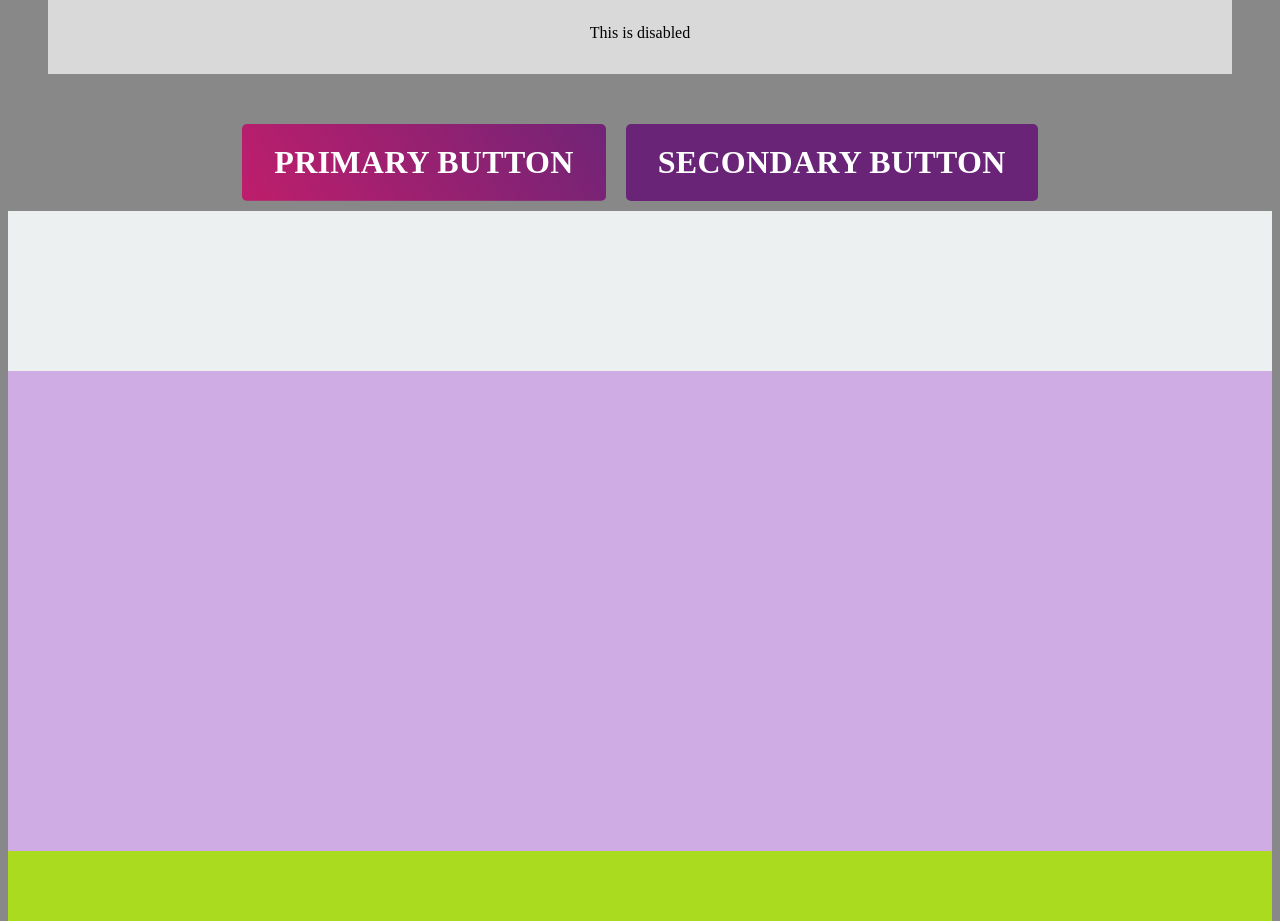
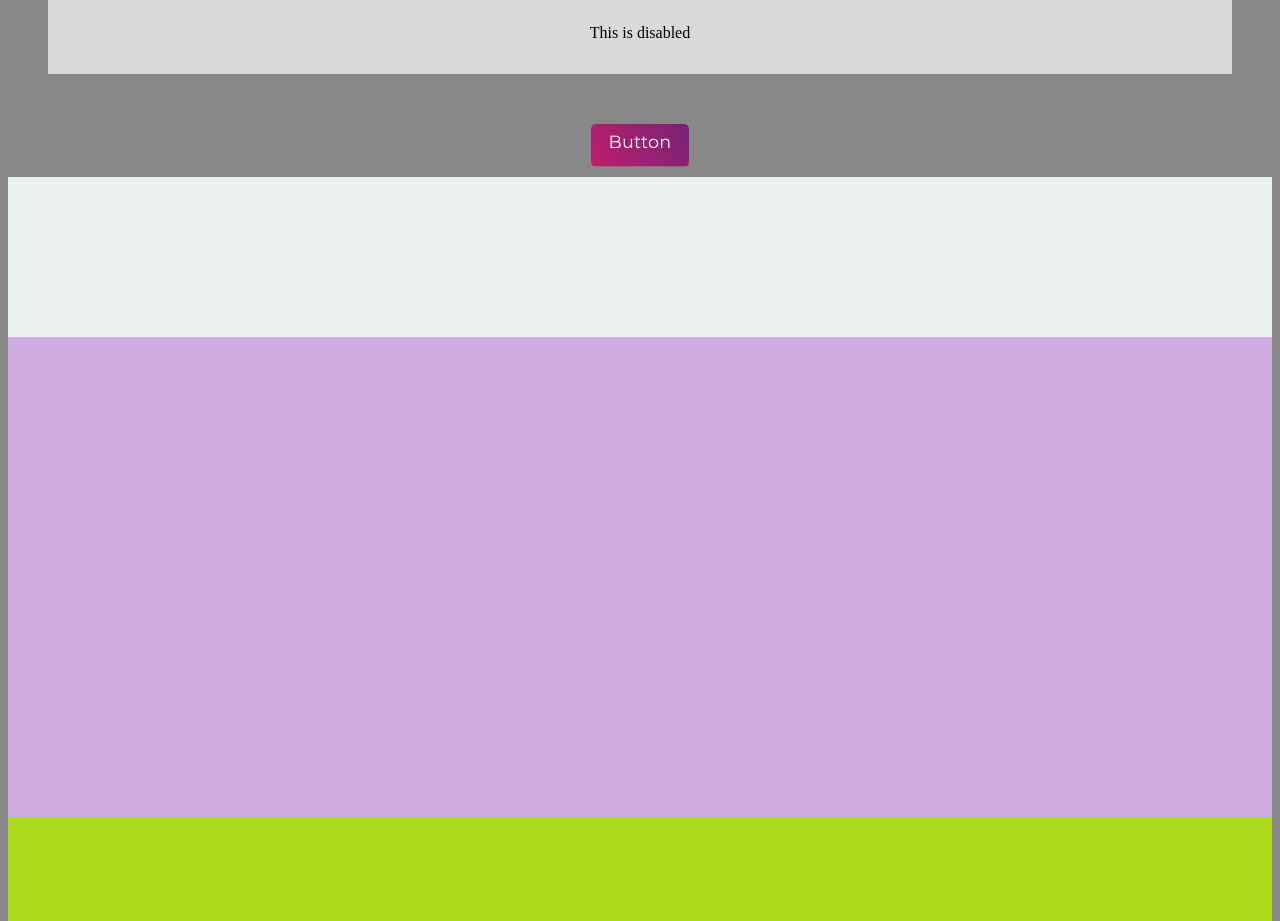
Before and after one commit to zapify-ui/zapify, a React (Create React App) app: page / in a window 1280 px wide. Shown: the part 840-1761 px from the top of the page. Built offline with nearby package versions, Linux system fonts and the light colour scheme.

Commit message:
button fixed

```diff
--- a/src/App.jsx
+++ b/src/App.jsx
@@ -11,7 +11,6 @@ function App() {
     <div className="App">
       <div>
         <Typography variant="h1">Zapify</Typography>
-
         <Box color="boxPrimary" p={2} m={2.5} />
         <Box color="boxSecondary" p={2} m={2.5} />
         <Box color="boxTertiary" p={2} m={2.5} />
@@ -19,9 +18,7 @@ function App() {
         <Box color="darkSecondary" p={2} m={2.5} />
         <Box color="darkTertiary" p={2} m={2.5} />
         <Box color="disabled" p={2} m={2.5} />
-        <Button color="primaryButton">Primary Button</Button>
-        <Button color="secondaryButton">Secondary Button</Button>
-
+        <Button color="primaryButton">Button</Button>
         <Container type="fluid" maxWidth="sm" />
         <Container type="fluid" maxWidth="md" />
         <Container type="fluid" maxWidth="xl" />
--- a/src/Components/Inputs/Buttons/Buttons.jsx
+++ b/src/Components/Inputs/Buttons/Buttons.jsx
@@ -1,12 +1,13 @@
 import React, { Component } from "react";
 import Proptypes from "prop-types";
+import Typography from "../../Data Display/Typography/Typography";
 import "./styles.scss";
 
 export default class Button extends Component {
   render() {
     return (
       <a href className={`${this.props.color} `}>
-        {this.props.children}
+        <Typography> {this.props.children}</Typography>
       </a>
     );
   }
--- a/src/Components/Inputs/Buttons/styles.scss
+++ b/src/Components/Inputs/Buttons/styles.scss
@@ -4,14 +4,13 @@
   position: relative;
   display: inline-block;
   vertical-align: middle;
-  padding: 0 0.6em;
+  padding: 0 0.3em;
   height: 2.4em;
   border-radius: 5px;
-  line-height: 2.4;
+  line-height: 2.1;
   overflow: hidden;
   color: $defaultw;
-  font-weight: bold;
-  font-size: 2em;
+  font-size: 1.1em;
   margin: 10px 10px 10px 10px;
   letter-spacing: 0.01em;
   max-width: 100%;
@@ -21,10 +20,8 @@
   padding: 0 1em;
   user-select: none;
   cursor: pointer;
-
   text-align: center;
   text-decoration: none;
-  text-transform: uppercase;
   -webkit-tap-highlight-color: rgba(0, 0, 0, 0);
   -webkit-tap-highlight-color: transparent;
   &:before {
@@ -39,7 +36,7 @@
     // background-color: $primaryColor;
     //background: linear-gradient( 180deg, darken($primaryColor,5%), darken($secondaryColor,5%) 50%, $primaryColor 50%, $secondaryColor );
     background: linear-gradient(60deg, $primaryColor, $secondaryColor);
-    background-size: 100% 200% ;
+    background-size: 100% 200%;
     background-position: 0 100%;
     transition: background-color 400ms;
   }
@@ -55,19 +52,13 @@
     padding-top: 120%;
     border-radius: 100%;
     opacity: 0;
-    transform: translateX(-50%) translateY(-50%) scale(0.2);
+    transform: translateX(-50%) translateY(-50%) scale(0.09);
     transition: opacity 500ms, transform 500ms;
     transition-delay: 0, 100ms;
   }
-  &:hover {
-    .no-touch & {
-      &:before {
-        background-color: darken(#39cccc, 5%);
-      }
-    }
-  }
+
   &:active {
-    color: #fff;
+    color: $defaultb;
     &:after {
       transform: translateX(-50%) translateY(-50%) scale(1.1);
       transition: opacity 100ms, transform 100ms;
@@ -76,153 +67,3 @@
     }
   }
 }
-
-.secondaryButton {
-  position: relative;
-  display: inline-block;
-  vertical-align: middle;
-  padding: 0 0.6em;
-  height: 2.4em;
-  border-radius: 5px;
-  line-height: 2.4;
-  overflow: hidden;
-  color: $defaultw;
-  font-weight: bold;
-  font-size: 2em;
-  margin: 10px 10px 10px 10px;
-  letter-spacing: 0.01em;
-  max-width: 100%;
-  text-overflow: ellipsis;
-  white-space: normal;
-  overflow: hidden;
-  padding: 0 1em;
-  cursor: pointer;
-  user-select: none;
-  text-align: center;
-  text-decoration: none;
-  text-transform: uppercase;
-  -webkit-tap-highlight-color: rgba(0, 0, 0, 0);
-  -webkit-tap-highlight-color: transparent;
-  &:before {
-    content: "";
-    position: absolute;
-    background-color: $secondaryColor;
-    top: 0;
-    right: 0;
-    bottom: 0;
-    left: 0;
-    z-index: -1;
-    cursor: pointer;
-    //background: linear-gradient( 180deg, darken(#39CCCC,5%), darken(#39CCCC,5%) 50%, #39CCCC 50%, #39CCCC );
-    //background-size: 100% 200% ;
-    //background-position: 0 100%;
-    transition: background-color 400ms;
-  }
-  &:after {
-    content: "";
-    position: absolute;
-    left: 50%;
-    top: 50%;
-    background: lighten($grey, 15%);
-    z-index: -1;
-    cursor: pointer;
-    width: 100%;
-    padding-top: 120%;
-    border-radius: 100%;
-    opacity: 0;
-    transform: translateX(-50%) translateY(-50%) scale(0.2);
-    transition: opacity 500ms, transform 500ms;
-    transition-delay: 0, 100ms;
-  }
-  &:hover {
-    .no-touch & {
-      &:before {
-        background-color: darken(#39cccc, 5%);
-      }
-    }
-  }
-  &:active {
-    color: #fff;
-    &:after {
-      transform: translateX(-50%) translateY(-50%) scale(1.1);
-      transition: opacity 100ms, transform 100ms;
-      transition-delay: 0s;
-      opacity: 1;
-    }
-  }
-}
-
-.tertiaryButton {
-  position: relative;
-  display: inline-block;
-  vertical-align: middle;
-  padding: 0 0.6em;
-  height: 2.4em;
-  border-radius: 5px;
-  line-height: 2.4;
-  overflow: hidden;
-  color: $defaultw;
-  font-weight: bold;
-  font-size: 2em;
-  margin: 10px 10px 10px 10px;
-  letter-spacing: 0.01em;
-  max-width: 100%;
-  text-overflow: ellipsis;
-  white-space: normal;
-  overflow: hidden;
-  padding: 0 1em;
-  cursor: pointer;
-  user-select: none;
-  text-align: center;
-  text-decoration: none;
-  text-transform: uppercase;
-  -webkit-tap-highlight-color: rgba(0, 0, 0, 0);
-  -webkit-tap-highlight-color: transparent;
-  &:before {
-    content: "";
-    position: absolute;
-    top: 0;
-    right: 0;
-    bottom: 0;
-    left: 0;
-    z-index: -1;
-    background-color: $tertiaryColor;
-    cursor: pointer;
-
-    //background: linear-gradient( 180deg, darken(#39CCCC,5%), darken(#39CCCC,5%) 50%, #39CCCC 50%, #39CCCC );
-    //background-size: 100% 200% ;
-    //background-position: 0 100%;
-    transition: background-color 400ms;
-  }
-  &:after {
-    content: "";
-    position: absolute;
-    left: 50%;
-    top: 50%;
-    background: lighten($grey, 15%);
-    z-index: -1;
-    width: 100%;
-    padding-top: 120%;
-    border-radius: 100%;
-    opacity: 0;
-    transform: translateX(-50%) translateY(-50%) scale(0.2);
-    transition: opacity 500ms, transform 500ms;
-    transition-delay: 0, 100ms;
-  }
-  &:hover {
-    .no-touch & {
-      &:before {
-        background-color: darken(#39cccc, 5%);
-      }
-    }
-  }
-  &:active {
-    color: #fff;
-    &:after {
-      transform: translateX(-50%) translateY(-50%) scale(1.1);
-      transition: opacity 100ms, transform 100ms;
-      transition-delay: 0s;
-      opacity: 1;
-    }
-  }
-}
```
